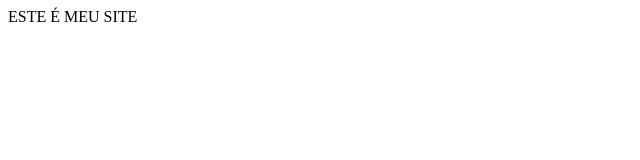
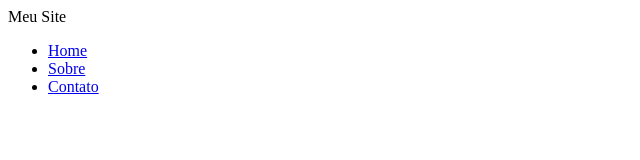
Before and after one commit to JoaoGDLima/EasyTrans, a plain HTML site: page index.html in a window 1280 px wide. Shown: the whole page, without its empty margins (0-640 px from the left). Drawn offline with Linux system fonts and the light colour scheme.

Commit message:
Novo menu no arquivo index.html

```diff
--- a/index.html
+++ b/index.html
@@ -1,9 +1,18 @@
+<!DOCTYPE html>
 <html>
 <head>
 <meta charset="UTF-8">
 <title> Meu Site </title>
 </head>
+
 <body>
-	ESTE É MEU SITE
+Meu Site
+
+<ul>
+    <li><a href="index.html">Home</a></li>
+    <li><a href="sobre.html">Sobre</a></li>
+    <li><a href="contato.html">Contato</a></li>
+</ul>
+
 </body>
 </html>
```
